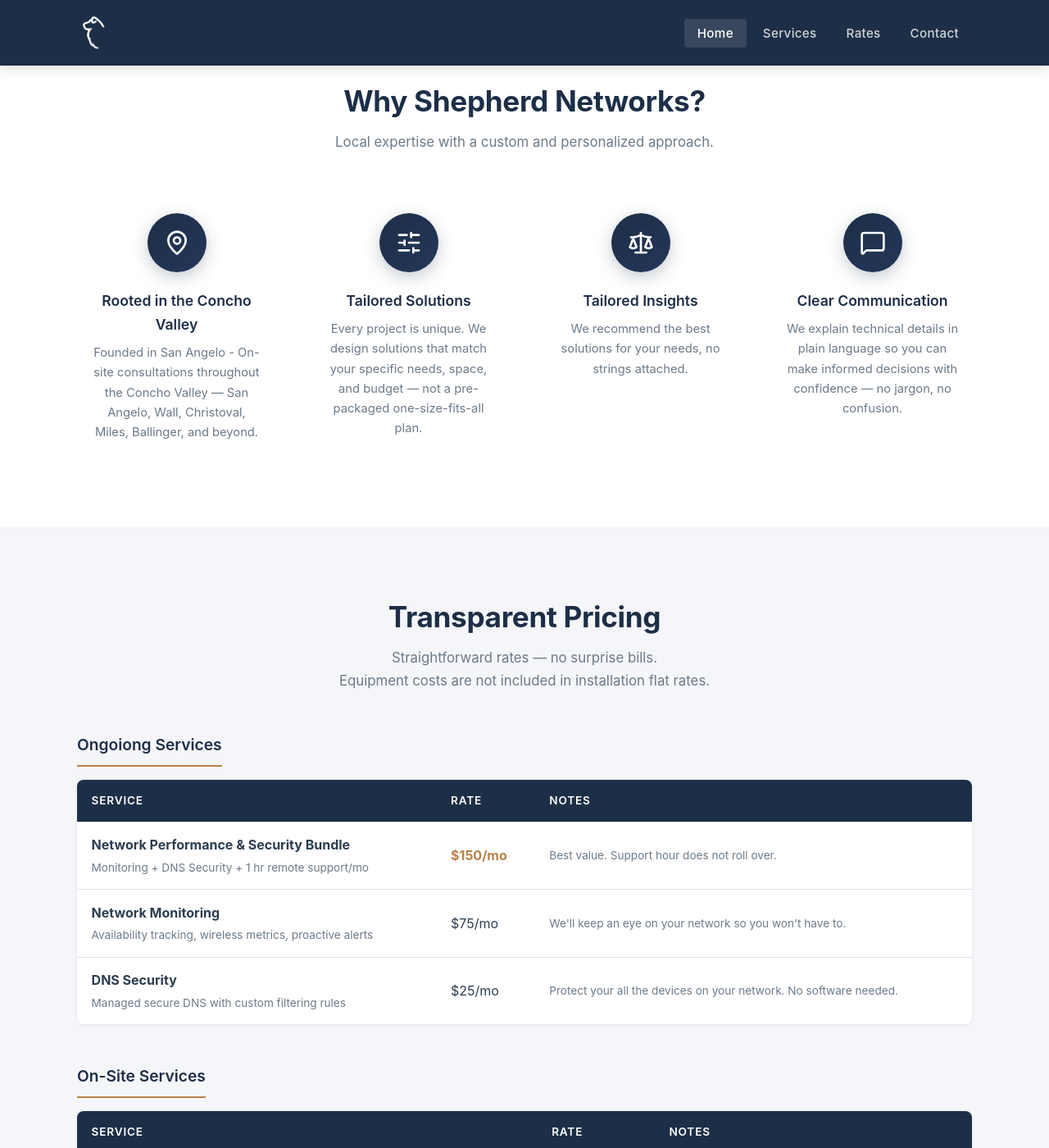
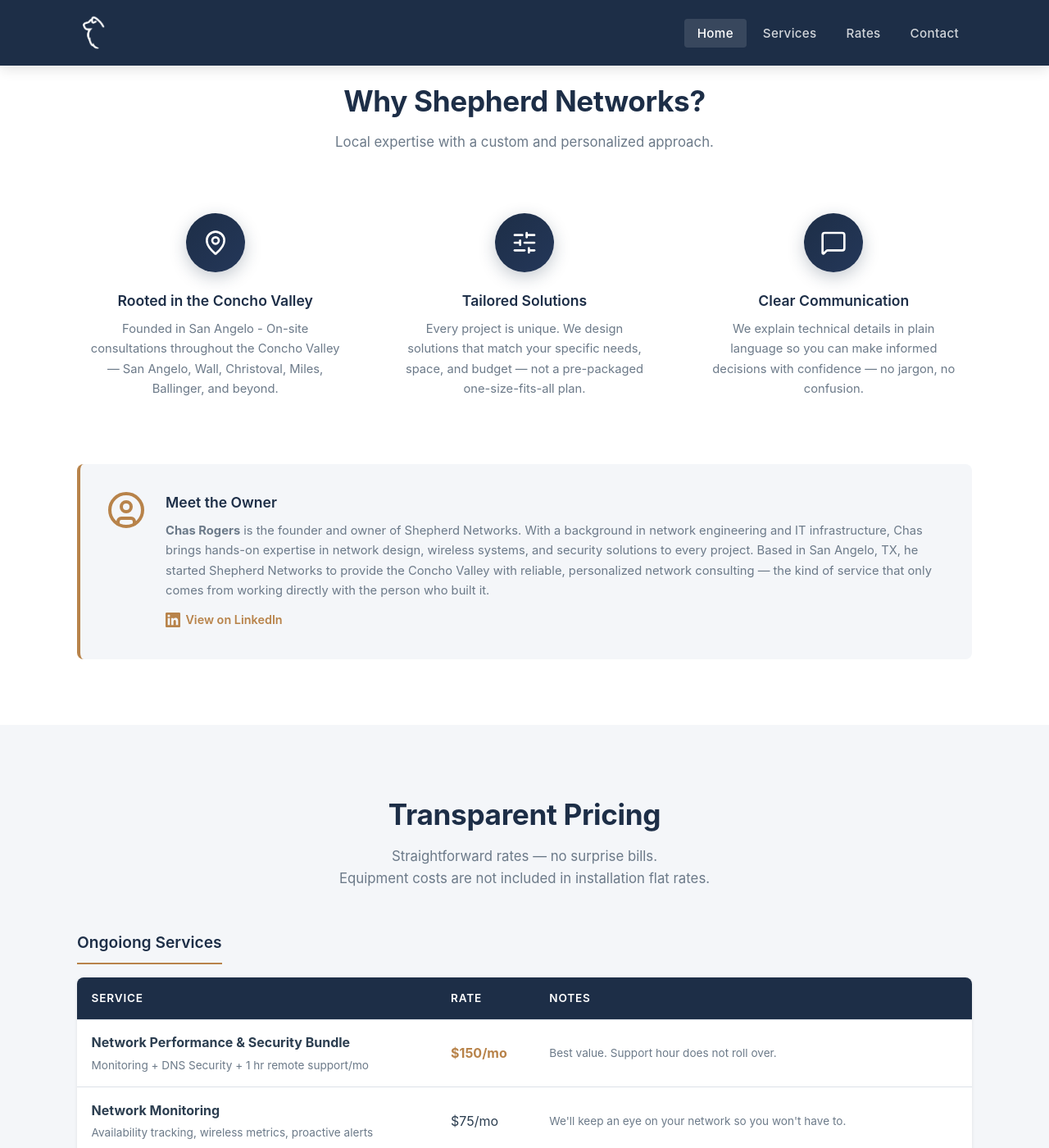
Before and after one commit to ntwkrgr/shepherd-networks, a Jekyll site: the page built from index.html, in a window 1280 px wide and 1400 px high, scrolled down 2248 px. Shown: the whole window at 82% size. Built offline with Jekyll 4.4.1, drawn with Linux system fonts in a browser that asks for light colours; nearby versions of some CDN libraries; some of the changed text lies outside the part shown.

Commit message:
Remove hours section, add payment line break, move Initial Consultation to top, remove Tailored Insights, add owner bio for Chas Rogers
Co-authored-by: ntwkrgr <53311222+ntwkrgr@users.noreply.github.com>

```diff
--- a/assets/css/style.css
+++ b/assets/css/style.css
@@ -454,6 +454,63 @@ img {
 }
 
 /* ============================================================
+   OWNER BIO
+   ============================================================ */
+.owner-bio {
+  display: flex;
+  align-items: flex-start;
+  gap: 1.5rem;
+  margin-top: 3.5rem;
+  padding: 2rem;
+  background: var(--bg-light);
+  border-radius: var(--radius);
+  border-left: 4px solid var(--accent);
+}
+
+.owner-bio-icon {
+  flex-shrink: 0;
+}
+
+.owner-bio-icon svg {
+  width: 48px;
+  height: 48px;
+  color: var(--accent);
+}
+
+.owner-bio-content h3 {
+  font-size: 1.1rem;
+  color: var(--primary);
+  margin-bottom: 0.5rem;
+  font-weight: 600;
+}
+
+.owner-bio-content p {
+  color: var(--text-light);
+  font-size: 0.92rem;
+  line-height: 1.65;
+  margin-bottom: 0.75rem;
+}
+
+.owner-linkedin {
+  display: inline-flex;
+  align-items: center;
+  gap: 0.4rem;
+  color: var(--accent);
+  font-size: 0.9rem;
+  font-weight: 600;
+  text-decoration: none;
+  transition: color var(--transition);
+}
+
+.owner-linkedin:hover {
+  color: var(--accent-dark);
+}
+
+.owner-linkedin svg {
+  flex-shrink: 0;
+}
+
+/* ============================================================
    RATES
    ============================================================ */
 .rates-section {
--- a/index.html
+++ b/index.html
@@ -151,20 +151,26 @@ description: Shepherd Networks provides professional network consulting services
 
       <div class="feature-box">
         <div class="feature-box-icon">
-          <i data-lucide="scale"></i>
-        </div>
-        <h3>Tailored Insights</h3>
-        <p>We recommend the best solutions for your needs, no strings attached.</p>
-      </div>
-
-      <div class="feature-box">
-        <div class="feature-box-icon">
           <i data-lucide="message-square"></i>
         </div>
         <h3>Clear Communication</h3>
         <p>We explain technical details in plain language so you can make informed decisions with confidence — no jargon, no confusion.</p>
       </div>
 
+    </div>
+
+    <div class="owner-bio">
+      <div class="owner-bio-icon">
+        <i data-lucide="user-circle"></i>
+      </div>
+      <div class="owner-bio-content">
+        <h3>Meet the Owner</h3>
+        <p><strong>Chas Rogers</strong> is the founder and owner of Shepherd Networks. With a background in network engineering and IT infrastructure, Chas brings hands-on expertise in network design, wireless systems, and security solutions to every project. Based in San Angelo, TX, he started Shepherd Networks to provide the Concho Valley with reliable, personalized network consulting — the kind of service that only comes from working directly with the person who built it.</p>
+        <a href="https://linkedin.com/in/chasrogersnet" target="_blank" rel="noopener noreferrer" class="owner-linkedin">
+          <svg xmlns="http://www.w3.org/2000/svg" viewBox="0 0 24 24" fill="currentColor" width="18" height="18"><path d="M20.447 20.452h-3.554v-5.569c0-1.328-.027-3.037-1.852-3.037-1.853 0-2.136 1.445-2.136 2.939v5.667H9.351V9h3.414v1.561h.046c.477-.9 1.637-1.85 3.37-1.85 3.601 0 4.267 2.37 4.267 5.455v6.286zM5.337 7.433a2.062 2.062 0 01-2.063-2.065 2.064 2.064 0 112.063 2.065zm1.782 13.019H3.555V9h3.564v11.452zM22.225 0H1.771C.792 0 0 .774 0 1.729v20.542C0 23.227.792 24 1.771 24h20.451C23.2 24 24 23.227 24 22.271V1.729C24 .774 23.2 0 22.222 0h.003z"/></svg>
+          View on LinkedIn
+        </a>
+      </div>
     </div>
   </div>
 </section>
@@ -276,6 +282,14 @@ description: Shepherd Networks provides professional network consulting services
         <tbody>
           <tr>
             <td>
+              <strong>Initial Consultation</strong><br>
+              <span class="table-note">On-site or virtual meeting to discuss your project</span>
+            </td>
+            <td><strong class="price-highlight">Free</strong></td>
+            <td class="table-note"></td>
+          </tr>
+          <tr>
+            <td>
               <strong>Network Design — New Construction or Remodel</strong><br>
               <span class="table-note">Floor plan, cable routing, AP/camera/switch placement, equipment list</span>
             </td>
@@ -298,19 +312,11 @@ description: Shepherd Networks provides professional network consulting services
             <td>$200–$400</td>
             <td class="table-note">Flat rate, size-dependent.</td>
           </tr>
-          <tr>
-            <td>
-              <strong>Initial Consultation</strong><br>
-              <span class="table-note">On-site or virtual meeting to discuss your project</span>
-            </td>
-            <td><strong class="price-highlight">Free</strong></td>
-            <td class="table-note"></td>
-          </tr>
         </tbody>
       </table>
     </div>
 
-    <p class="rates-disclaimer">Rates are for the San Angelo metro area, otherwise billable travel may apply. An estimate will be provided before any work begins. We accept credit/debit cards, checks, or cash.</p>
+    <p class="rates-disclaimer">Rates are for the San Angelo metro area, otherwise billable travel may apply. An estimate will be provided before any work begins.<br><br>We accept credit/debit cards, checks, or cash.</p>
 
   </div>
 </section>
@@ -344,18 +350,6 @@ description: Shepherd Networks provides professional network consulting services
           <div>
             <strong>Email</strong><br>
             <a href="mailto:info@shepherdnetworks.com">info@shepherdnetworks.com</a>
-          </div>
-        </div>
-
-        <div class="contact-detail">
-          <span class="contact-detail-icon">
-            <i data-lucide="clock"></i>
-          </span>
-          <div>
-            <strong>Hours</strong><br>
-            Monday – Friday: 8:00 AM – 6:00 PM<br>
-            Saturday: By appointment<br>
-            Sunday: Closed
           </div>
         </div>
 
```
Also changed, not shown: contact.html (+0 -15 lines), rates.html (+8 -8 lines).
